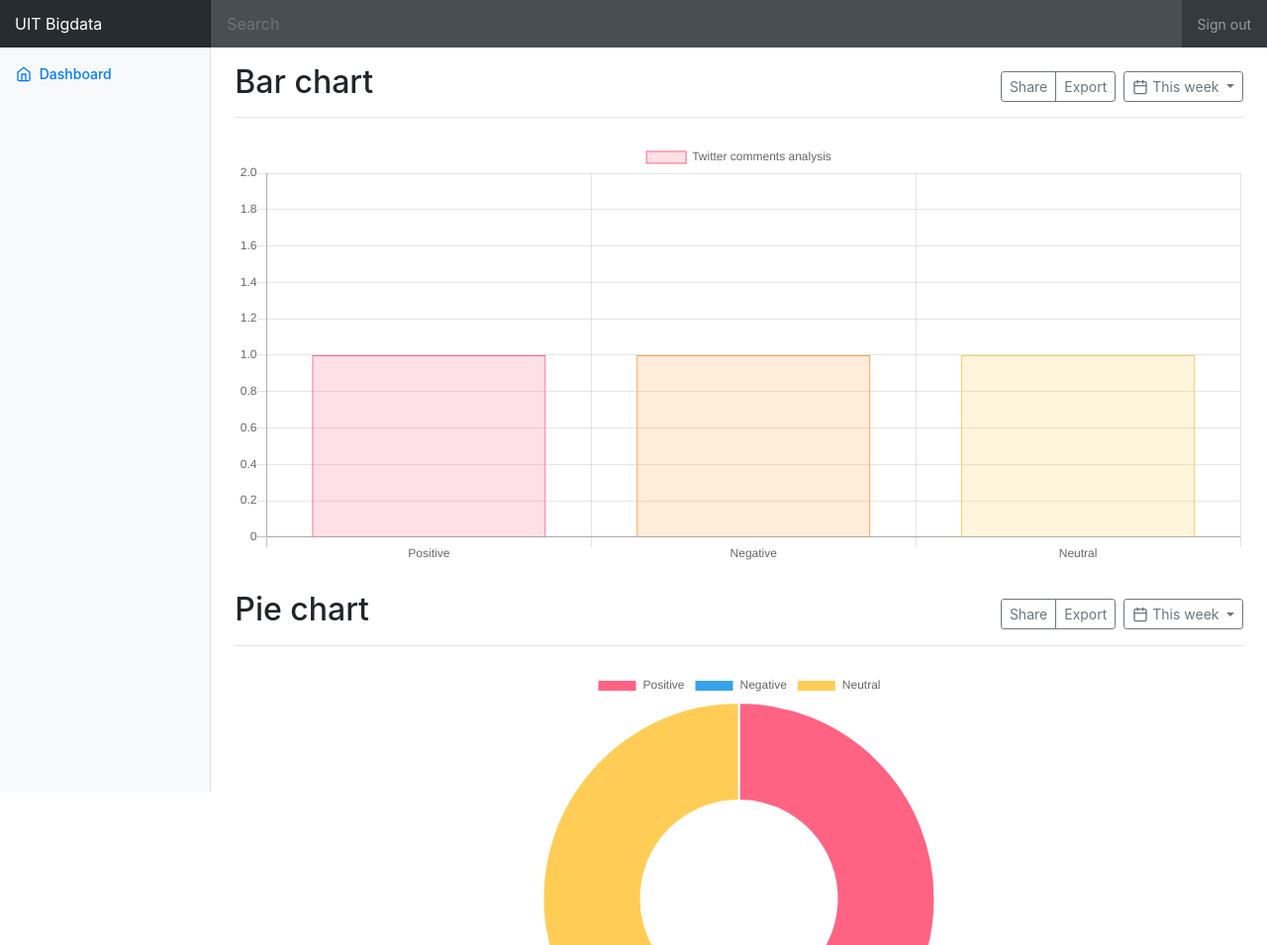
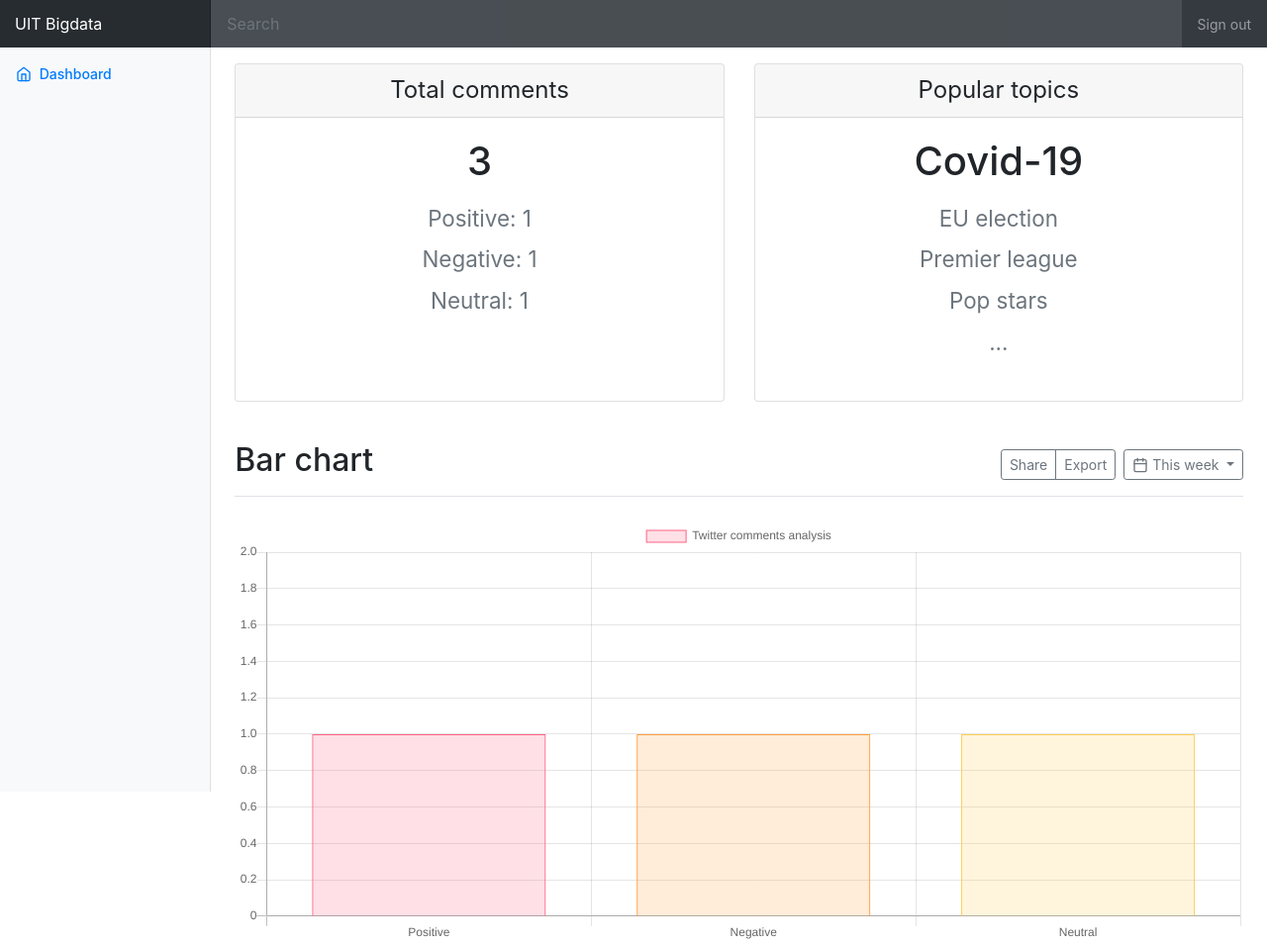
Before and after one commit to tai-vu-hcmuit/IT2034.CH1502.BigData.Dashboard, a Symfony app: template templates/base.html.twig in a window 1280 px wide. Shown: the top 955 px of the page at 99% size. Run offline with Twig, Linux system fonts and the light colour scheme; the template is opened without the code that fills it: most values are stand-ins (such as "Sample title", 1, 10 or a date in 2020); some libraries are stand-ins or nearby versions.

Commit message:
Add dashboard card

```diff
--- a/templates/base.html.twig
+++ b/templates/base.html.twig
@@ -47,6 +47,36 @@
         </nav>
 
         <main role="main" class="col-md-9 ml-sm-auto col-lg-10 pt-3 px-4">
+            <div class="card-deck mb-3 text-center">
+                <div class="card mb-4 box-shadow">
+                    <div class="card-header">
+                        <h4 class="my-0 font-weight-normal">Total comments</h4>
+                    </div>
+                    <div class="card-body">
+                        <h1 class="card-title pricing-card-title">{{ countPositive + countNegative + countNeutral }}</h1>
+                        <ul class="list-unstyled mt-3 mb-4">
+                            <li><h3><small class="text-muted">Positive: {{ countPositive }}</small></h3></li>
+                            <li><h3><small class="text-muted">Negative: {{ countNegative }}</small></h3></li>
+                            <li><h3><small class="text-muted">Neutral: {{ countNeutral }}</small></h3></li>
+                        </ul>
+                    </div>
+                </div>
+                <div class="card mb-4 box-shadow">
+                    <div class="card-header">
+                        <h4 class="my-0 font-weight-normal">Popular topics</h4>
+                    </div>
+                    <div class="card-body">
+                        <h1 class="card-title pricing-card-title">Covid-19</h1>
+                        <ul class="list-unstyled mt-3 mb-4">
+                            <li><h3><small class="text-muted">EU election</small></h3></li>
+                            <li><h3><small class="text-muted">Premier league</small></h3></li>
+                            <li><h3><small class="text-muted">Pop stars</small></h3></li>
+                            <li><h3><small class="text-muted">...</small></h3></li>
+                        </ul>
+                    </div>
+                </div>
+            </div>
+
             <div class="d-flex justify-content-between flex-wrap flex-md-nowrap align-items-center pb-2 mb-3 border-bottom">
                 <h1 class="h2">Bar chart</h1>
                 <div class="btn-toolbar mb-2 mb-md-0">
```
